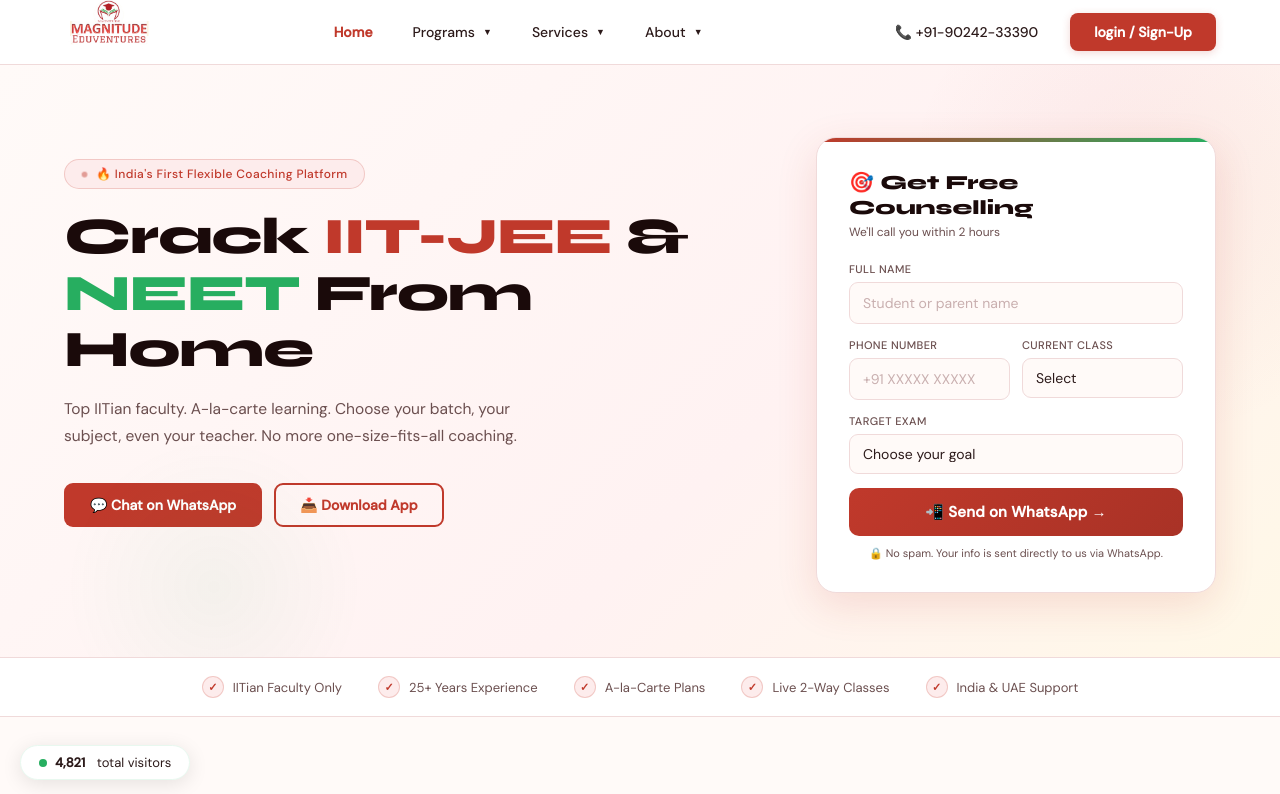
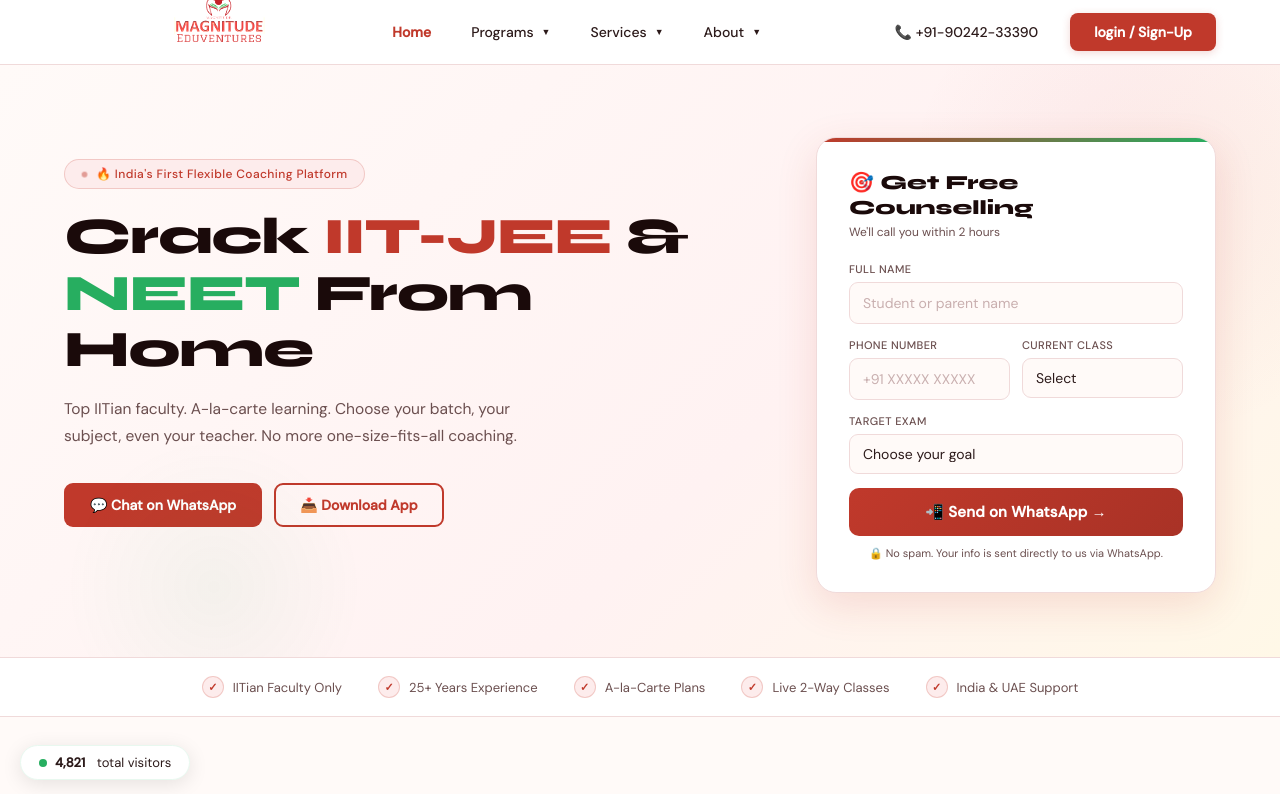
Before and after one commit to therocks03/Magnitude, a plain HTML site: page index.html in a window 1280 px wide. Shown: the top 794 px of the page. Drawn offline with Linux system fonts and the light colour scheme.

Commit message:
Update index.html

```diff
--- a/index.html
+++ b/index.html
@@ -1094,7 +1094,8 @@
 <nav>
   <div class="nav-inner">
     <a href="index.html" class="nav-logo">
-    <img src="logo.png" alt="Magnitude Eduventures" style="height:52px;object-fit:contain;margin-bottom:8px">
+    <a href="index.html" class="nav-logo">
+      <div class="footer-logo-wrap"><img src="logo.png" alt="Magnitude Eduventures" style="height:60px;object-fit:contain"></div>
     </a>
     <ul class="nav-links">
       <li class="nav-item active"><a href="index.html">Home</a></li>
```
